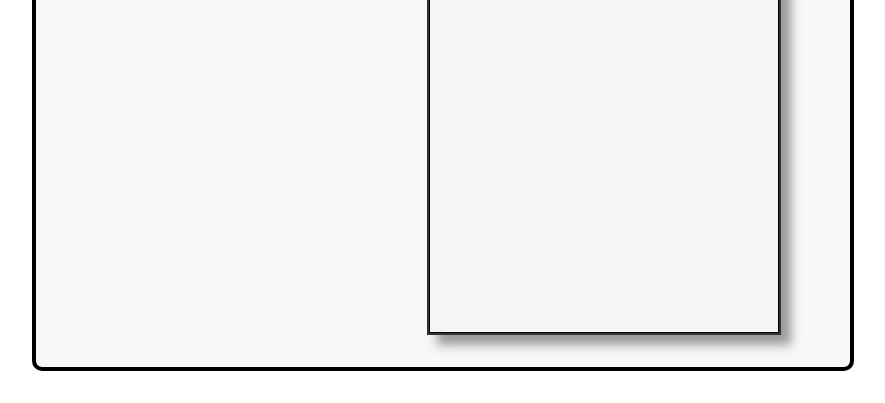
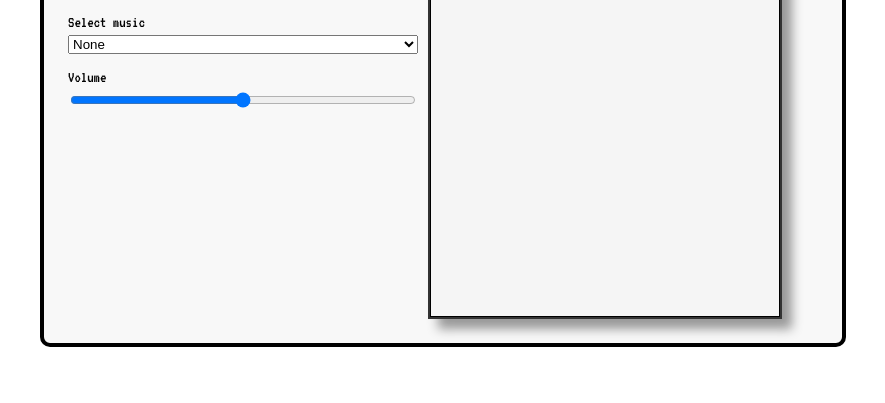
Before and after one commit to niklasWag/tetris-js, a plain HTML site: page index.html in a window 1280 px wide. Shown: the part 437-840 px from the top of the page, without its empty margins (197-1082 px from the left). After the commit the page ends 808 px from the top, so only its background shows below. Drawn offline with Linux system fonts and the light colour scheme.

Commit message:
✨ Added music and some other stuff

```diff
--- a/index.html
+++ b/index.html
@@ -3,22 +3,68 @@
 <head>
     <meta charset="UTF-8">
     <link rel="stylesheet" href="styles/style.css"/>
+    <link rel="preconnect" href="https://fonts.googleapis.com">
+    <link rel="preconnect" href="https://fonts.gstatic.com" crossorigin>
+    <link href="https://fonts.googleapis.com/css2?family=VT323&display=swap" rel="stylesheet">
     <title>Tetris</title>
 </head>
 <body>
 <div id="tetris">
     <div id="menu">
+        <h3 style="text-align: center">A totally original game</h3>
         <p id="start"><a href="">Press Space to Play.</a></p>
         <p>
             <canvas id="upcoming"></canvas>
         </p>
         <p>score <span id="score">00000</span></p>
         <p>rows <span id="rows">0</span></p>
+        <form id="settings">
+            <label for="music">Select music</label>
+            <select id="music" onchange="setMusic()">
+                <option value="0">None</option>
+                <option value="1">Original Tetris theme</option>
+                <option value="2">Modern Tetris theme</option>
+            </select>
+            <label for="volume">Volume</label>
+            <input id="volume" type="range" min="0" max="100" value="50" onchange="setVolume()">
+        </form>
     </div>
     <canvas id="canvas">
         Sorry, this example cannot be run because your browser does not support the &lt;canvas&gt; element
     </canvas>
 </div>
 <script src="scripts/app.js" type="text/javascript"></script>
+<script type="text/javascript">
+    var audio = null;
+
+    function setMusic() {
+        if (audio) audio.pause();
+        var value = parseInt(document.getElementById("music").value);
+        switch (value) {
+            case 0:
+                audio = null;
+                break;
+            case 1:
+                audio = new Audio("assets/og.mp3");
+                break;
+            case 2:
+                audio = new Audio("assets/modern.mp3");
+                break;
+            default:
+                audio = null;
+                break;
+        }
+        if (audio) {
+            audio.volume = parseInt(document.getElementById("volume").value)/100;
+            audio.play();
+        }
+    }
+
+    function setVolume() {
+        var value = parseInt(document.getElementById("volume").value);
+        value /= 100;
+        if (audio) audio.volume = value;
+    }
+</script>
 </body>
 </html>
--- a/scripts/app.js
+++ b/scripts/app.js
@@ -53,7 +53,7 @@ var dx, dy,        // pixel size of a single tetris block
     current,       // the current piece
     next,          // the next piece
     score,         // the current score
-    vscore,        // the currently displayed score (it catches up to score in small chunks - like a spinning slot machine)
+    vscore,        // the currently displayed score (it catches up to score in small chunks - like a slot machine)
     rows,          // number of completed rows in the current game
     step;          // how long before current piece drops by 1 row
 
@@ -109,6 +109,8 @@ function randomPiece() {
 function run() {
 
     addEvents(); // attach keydown and resize events
+
+
 
     var last = now = timestamp();
 
@@ -261,7 +263,7 @@ function reset() {
 function update(idt) {
     if (playing) {
         if (vscore < score)
-            setVisualScore(vscore + 1);
+            setVisualScore(vscore + 1); // for "slot machine optic"
         handle(actions.shift());
         dt = dt + idt;
         if (dt > step) {
--- a/styles/style.css
+++ b/styles/style.css
@@ -1,4 +1,4 @@
-body      { font-family: Helvetica, sans-serif; }
+body      { font-family: 'VT323', monospace; }
 #tetris   { margin: 1em auto; padding: 1em; border: 4px solid black; border-radius: 10px; background-color: #F8F8F8; }
 #stats    { display: inline-block; vertical-align: top; }
 #canvas   { display: inline-block; vertical-align: top; background: whitesmoke; box-shadow: 10px 10px 10px #999; border: 2px solid #333; }
@@ -9,45 +9,54 @@ body      { font-family: Helvetica, sans-serif; }
 #score    { color: red; font-weight: bold; vertical-align: middle; }
 #rows     { color: blue; font-weight: bold; vertical-align: middle; }
 #stats    { position: absolute; bottom: 0; right: 1em; }
+#settings { display: grid;}
+#settings label { margin-top: 15px; margin-bottom: 5px }
 @media screen and (min-width:   0px) and (min-height:   0px)  {
-    #tetris { font-size: 0.75em; width: 250px; }
+    #tetris { font-size: x-large; width: 250px; }
     #menu { width: 100px; height: 200px; }
+    #settings { font-size: medium}
     #upcoming { width:  50px; height:  50px; }
     #canvas { width: 100px; height: 200px; }
 } /* 10px chunks */
 @media screen and (min-width: 400px) and (min-height: 400px)  {
-    #tetris { font-size: 1.00em; width: 350px; }
+    #tetris { font-size: x-large; width: 350px; }
     #menu { width: 150px; height: 300px; }
+    #settings { font-size: medium}
     #upcoming { width:  75px; height:  75px; }
     #canvas { width: 150px; height: 300px; }
 } /* 15px chunks */
 @media screen and (min-width: 500px) and (min-height: 500px)  {
-    #tetris { font-size: 1.25em; width: 450px; }
+    #tetris { font-size: x-large; width: 450px; }
     #menu { width: 200px; height: 400px; }
+    #settings { font-size: medium}
     #upcoming { width: 100px; height: 100px; }
     #canvas { width: 200px; height: 400px; }
 } /* 20px chunks */
 @media screen and (min-width: 600px) and (min-height: 600px)  {
-    #tetris { font-size: 1.50em; width: 550px; }
+    #tetris { font-size: x-large; width: 550px; }
     #menu { width: 250px; height: 500px; }
+    #settings { font-size: medium}
     #upcoming { width: 125px; height: 125px; }
     #canvas { width: 250px; height: 500px; }
 } /* 25px chunks */
 @media screen and (min-width: 700px) and (min-height: 700px)  {
-    #tetris { font-size: 1.75em; width: 650px; }
+    #tetris { font-size: x-large; width: 650px; }
     #menu { width: 300px; height: 600px; }
+    #settings { font-size: medium}
     #upcoming { width: 150px; height: 150px; }
     #canvas { width: 300px; height: 600px; }
 } /* 30px chunks */
 @media screen and (min-width: 800px) and (min-height: 800px)  {
-    #tetris { font-size: 2.00em; width: 750px; }
+    #tetris { font-size: x-large; width: 750px; }
     #menu { width: 350px; height: 700px; }
+    #settings { font-size: medium}
     #upcoming { width: 175px; height: 175px; }
     #canvas { width: 350px; height: 700px; }
 } /* 35px chunks */
 @media screen and (min-width: 900px) and (min-height: 900px)  {
-    #tetris { font-size: 2.25em; width: 850px; }
+    #tetris { font-size: x-large; width: 850px; }
     #menu { width: 400px; height: 800px; }
+    #settings { font-size: medium}
     #upcoming { width: 200px; height: 200px; }
     #canvas { width: 400px; height: 800px; }
 } /* 40px chunks */
```
Also changed, not shown: 2 other files.
